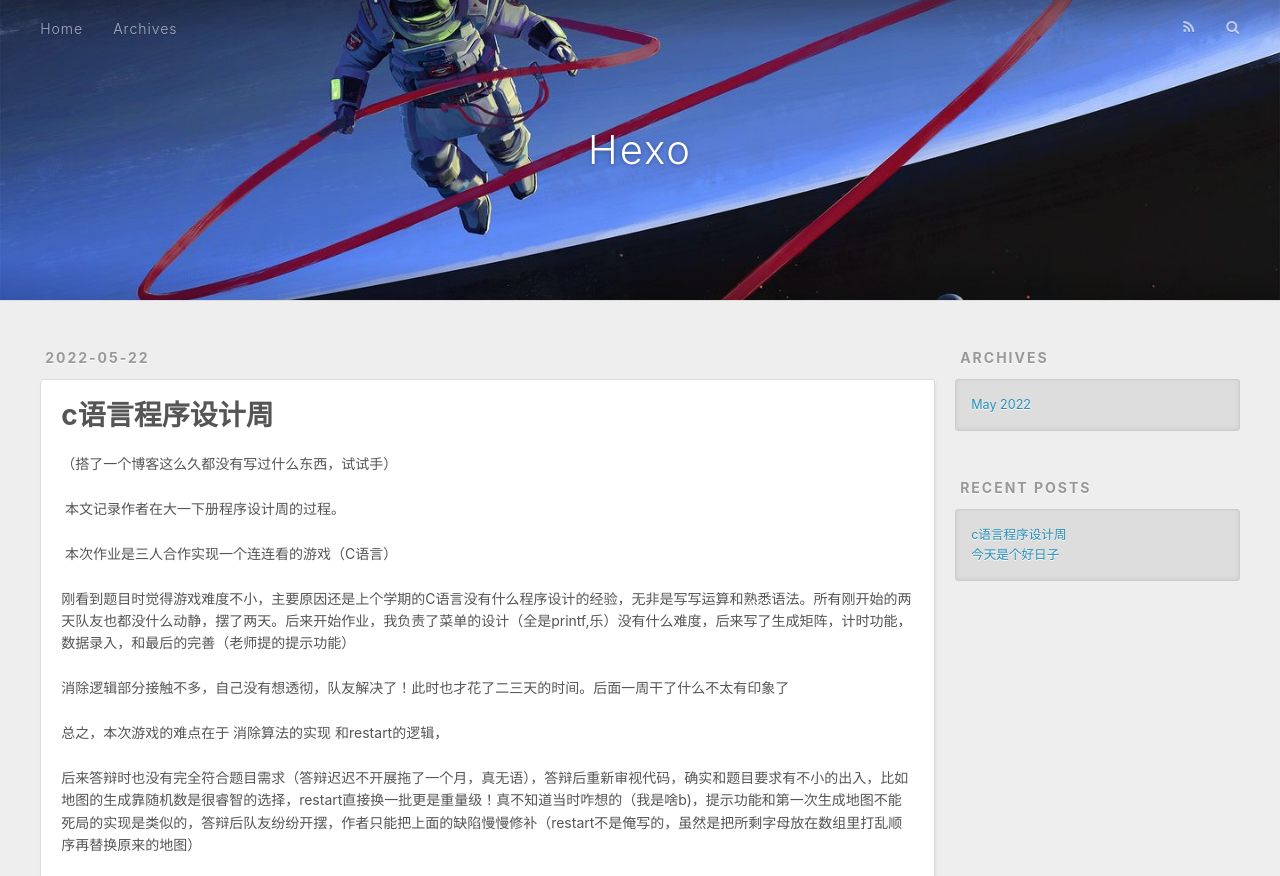
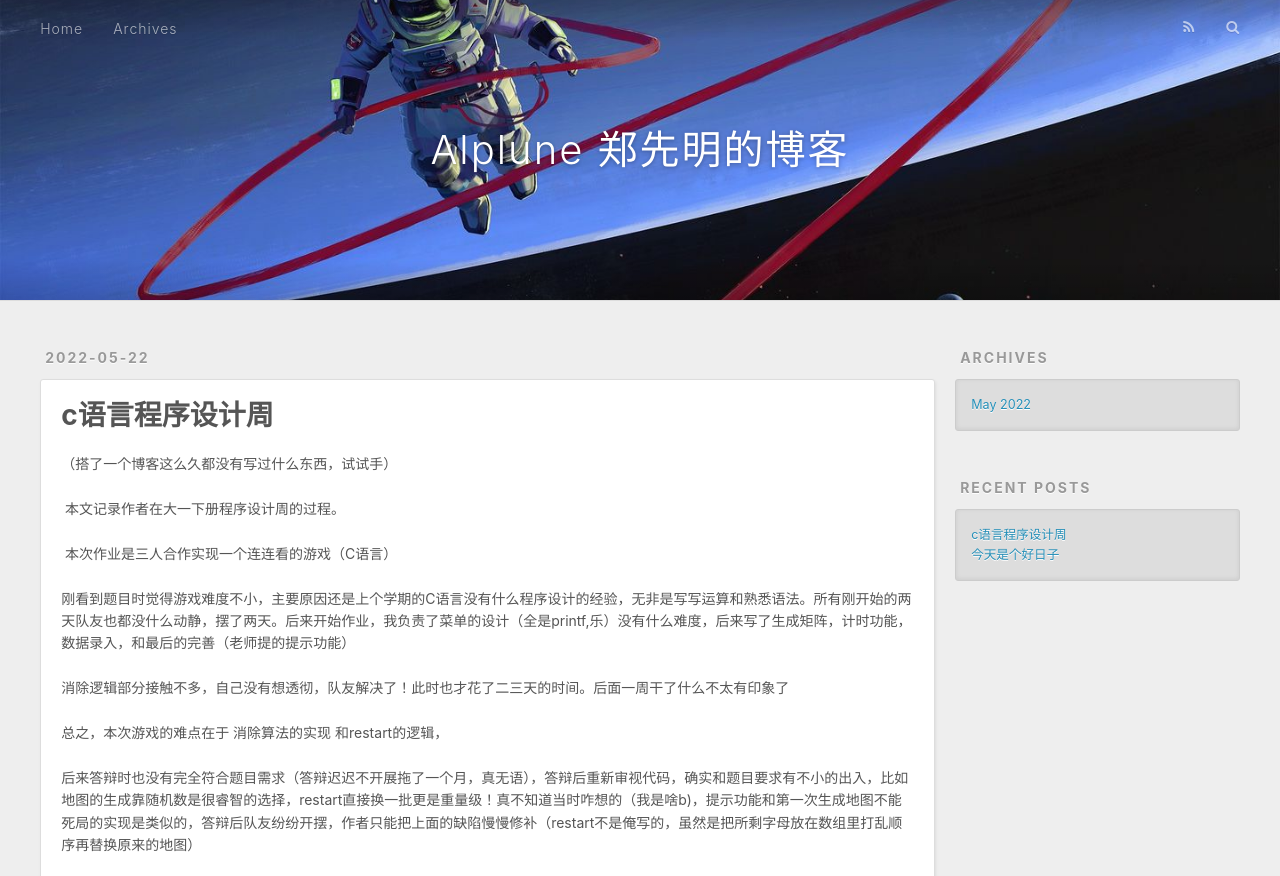
Before and after one commit to Mingaaaaaaa/Mingaaaaaaa.github.io, a plain HTML site: page index.html in a window 1280 px wide. Shown: the top 876 px of the page. Drawn offline with nearby package versions, Linux system fonts and the light colour scheme.

Commit message:
Site updated: 2022-05-25 14:43:35

```diff
--- a/index.html
+++ b/index.html
@@ -5,7 +5,7 @@
 
 
 
-  <title>Hexo</title>
+  <title>郑先明的博客</title>
   <meta name="viewport" content="width=device-width, initial-scale=1, maximum-scale=1">
   <meta property="og:type" content="website">
 <meta property="og:title" content="Hexo">
@@ -36,7 +36,7 @@
   <div id="header-outer" class="outer">
     <div id="header-title" class="inner">
       <h1 id="logo-wrap">
-        <a href="/" id="logo">Hexo</a>
+        <a href="/" id="logo">Alplune 郑先明的博客</a>
       </h1>
 
     </div>
```
